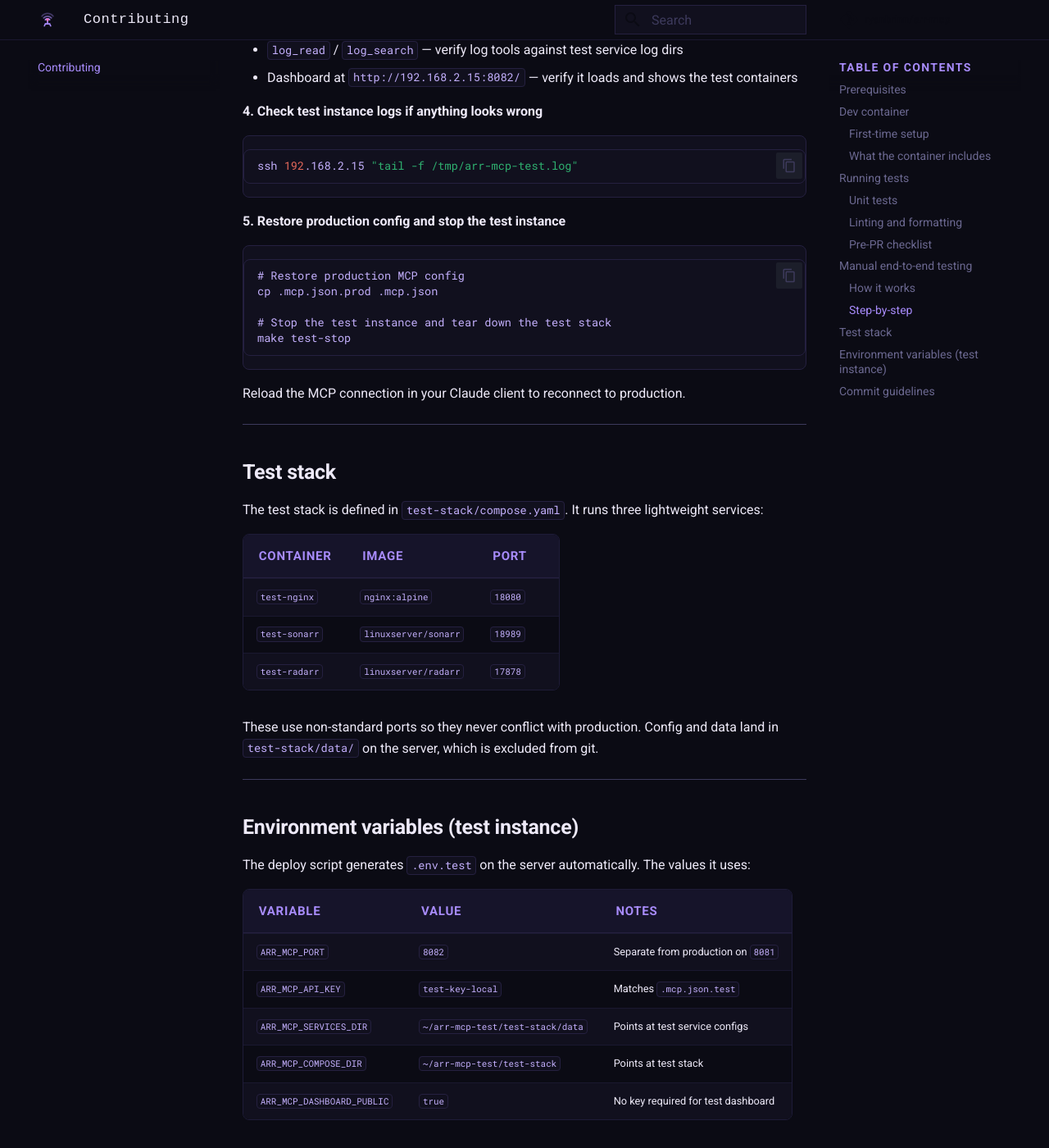
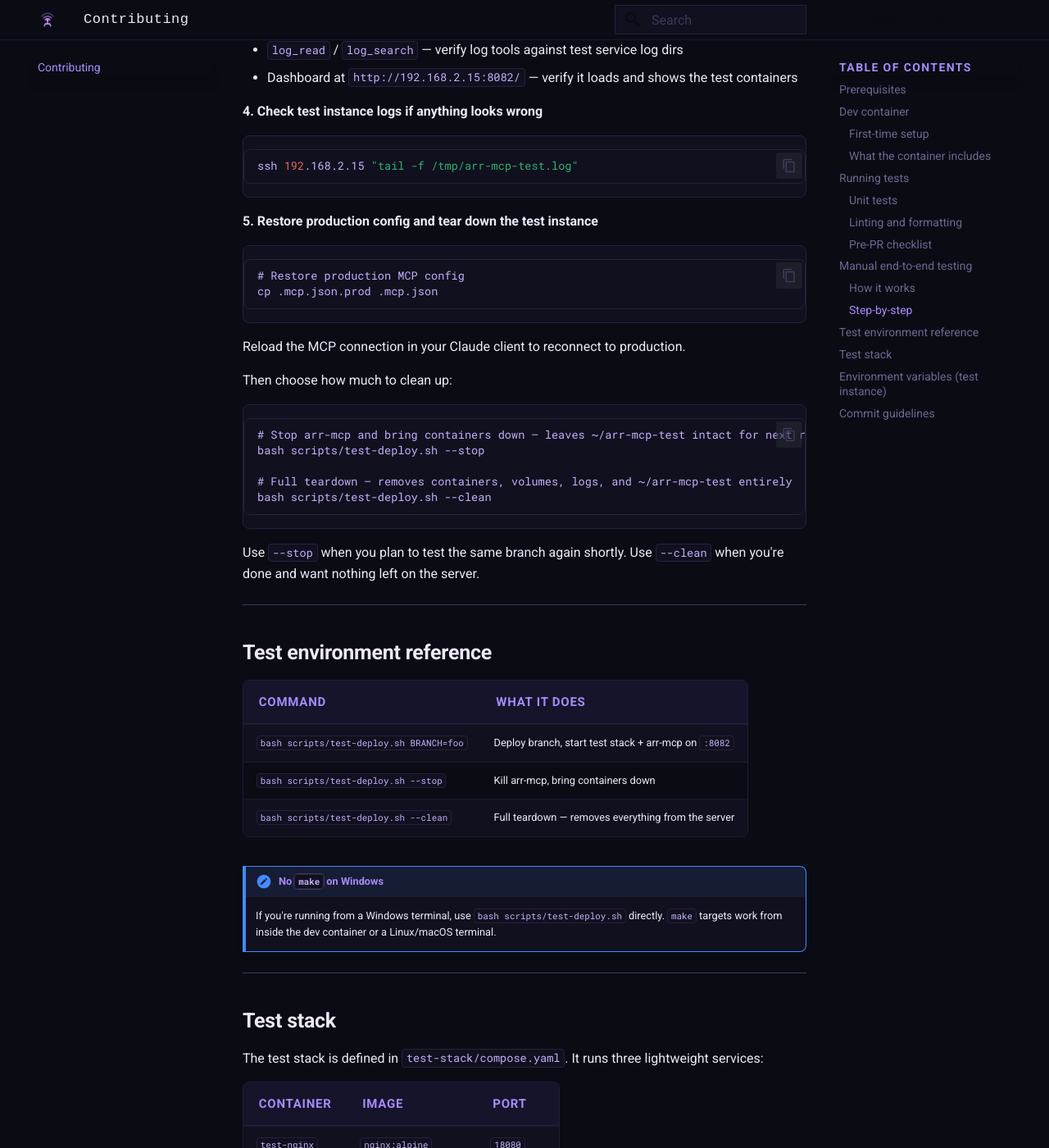
Before and after one commit to ryanbrinn/arr-mcp, an MkDocs documentation site: the page built from docs/contributing.md, in a window 1280 px wide and 1400 px high, scrolled down 4003 px. Shown: the whole window at 82% size. Built offline with MkDocs 1.6.1 and Material for MkDocs 9.7.7, drawn with Linux system fonts in a browser that asks for light colours; comment, search, counter and statistics services are not loaded.

Commit message:
docs: update contributing guide with --stop vs --clean teardown options

````diff
--- a/docs/contributing.md
+++ b/docs/contributing.md
@@ -150,17 +150,39 @@ The test instance has three throwaway containers running — `test-nginx`, `test
 ssh 192.168.2.15 "tail -f /tmp/arr-mcp-test.log"
 ```
 
-**5. Restore production config and stop the test instance**
+**5. Restore production config and tear down the test instance**
 
 ```bash
 # Restore production MCP config
 cp .mcp.json.prod .mcp.json
-
-# Stop the test instance and tear down the test stack
-make test-stop
 ```
 
 Reload the MCP connection in your Claude client to reconnect to production.
+
+Then choose how much to clean up:
+
+```bash
+# Stop arr-mcp and bring containers down — leaves ~/arr-mcp-test intact for next run
+bash scripts/test-deploy.sh --stop
+
+# Full teardown — removes containers, volumes, logs, and ~/arr-mcp-test entirely
+bash scripts/test-deploy.sh --clean
+```
+
+Use `--stop` when you plan to test the same branch again shortly. Use `--clean` when you're done and want nothing left on the server.
+
+---
+
+## Test environment reference
+
+| Command | What it does |
+|---|---|
+| `bash scripts/test-deploy.sh BRANCH=foo` | Deploy branch, start test stack + arr-mcp on `:8082` |
+| `bash scripts/test-deploy.sh --stop` | Kill arr-mcp, bring containers down |
+| `bash scripts/test-deploy.sh --clean` | Full teardown — removes everything from the server |
+
+!!! note "No `make` on Windows"
+    If you're running from a Windows terminal, use `bash scripts/test-deploy.sh` directly. `make` targets work from inside the dev container or a Linux/macOS terminal.
 
 ---
 
````
